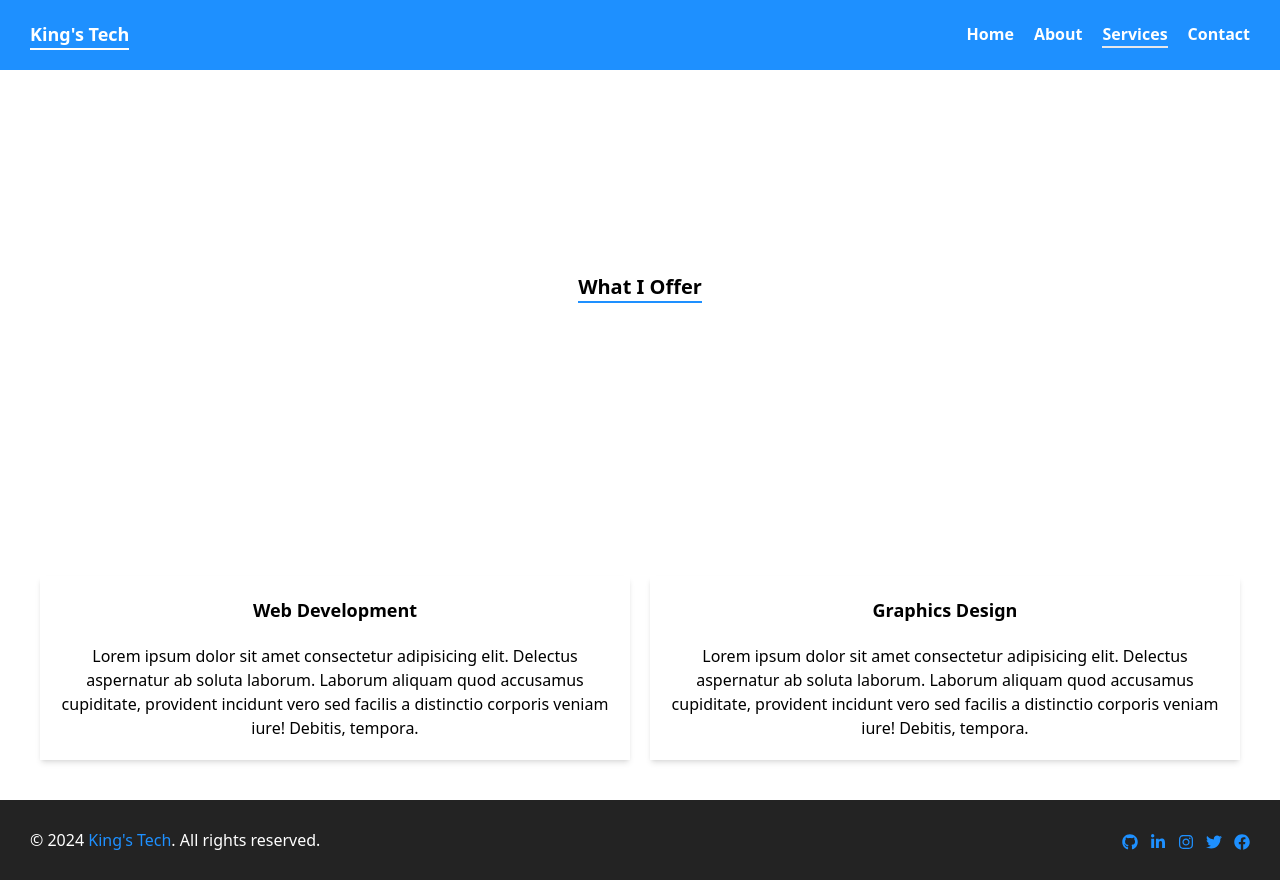
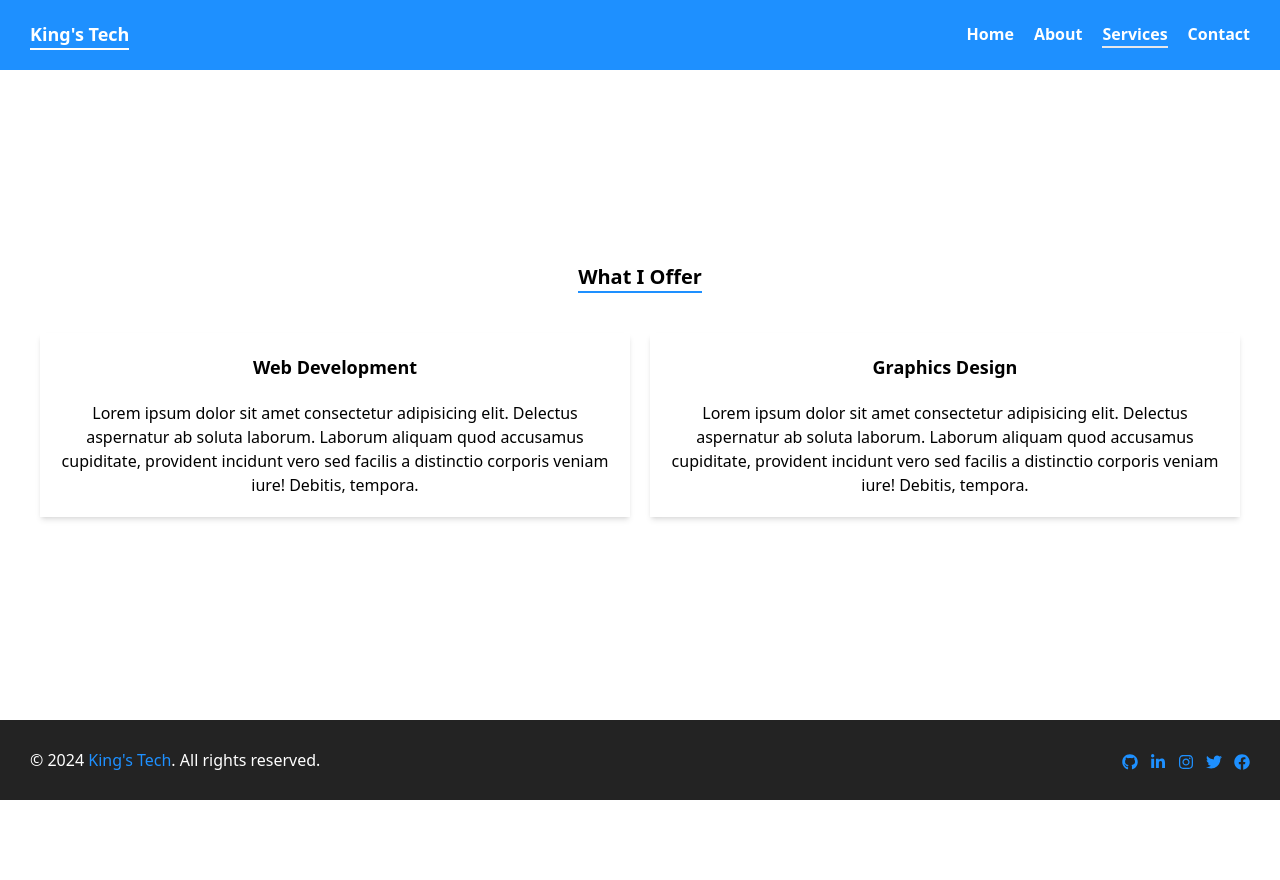
Before and after one commit to kingstech001/portfolio, a React (Vite) app: page /services in a window 1280 px wide. After the commit the page ends 800 px from the top, so only its background shows below. Built offline with nearby package versions, Linux system fonts and the light colour scheme.

Commit message:
my last commit

```diff
--- a/src/pages/contact.jsx
+++ b/src/pages/contact.jsx
@@ -2,7 +2,7 @@ import { FaEnvelope, FaHome, FaMedium, FaPhone } from "react-icons/fa"
 
 const Contact = () => {
   return (
-    <div className="relative text-black bg-white h-screen pt-20 flex flex-col items-center justify-center text-center">
+    <div className="relative text-black bg-white h-[90vh] pt-20 flex flex-col items-center justify-center text-center">
       <h2 className="font-bold text-xl text-center border-b-2 border-customBlue w-fit">Let's Talk</h2>
       <div className="mb-10 md:flex flex-wrap">
         <div className="flex flex-col items-center shadow-md p-5 m-3">
--- a/src/pages/services.jsx
+++ b/src/pages/services.jsx
@@ -2,8 +2,8 @@ import { NavLink } from "react-router-dom";
 
 const Services = () => {
   return (
-    <div className=" text-black bg-white h-screen p-[40px] pt-20 md:flex md:flex-col md:items-center md:justify-center gap-20">
-      <h2 className="font-bold text-xl text-center border-b-2 border-customBlue w-fit block m-auto">What I Offer</h2>
+    <div className=" text-black bg-white h-[90vh] p-[40px] pt-[100px] flex flex-col items-center md:justify-center gap-10">
+      <h2 className="font-bold text-xl text-center border-b-2 border-customBlue w-fit">What I Offer</h2>
       <div className="md:flex gap-5">
         <div className="text-center shadow-md p-5 hover:text-customBlue">
           <h2 className="font-bold text-lg mb-5 ">
```
